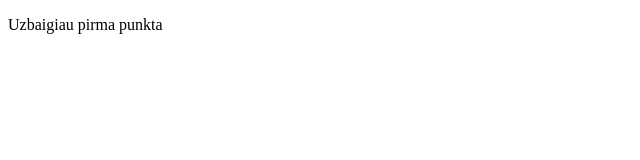
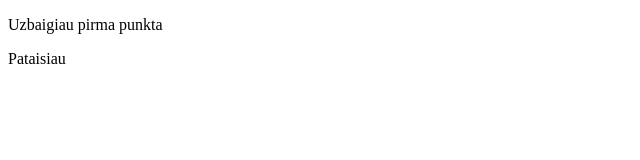
Before and after one commit to motiejus1/5_namu_darbas_pirmas_punktas, a plain HTML site: page index.html in a window 1280 px wide. Shown: the full height of the page, 0-640 px from the left. Drawn offline with Linux system fonts and the light colour scheme.

```diff
--- a/index.html
+++ b/index.html
@@ -8,5 +8,6 @@
 </head>
 <body>
     <p>Uzbaigiau pirma punkta</p>
+    <p>Pataisiau</p>
 </body>
 </html>
```
